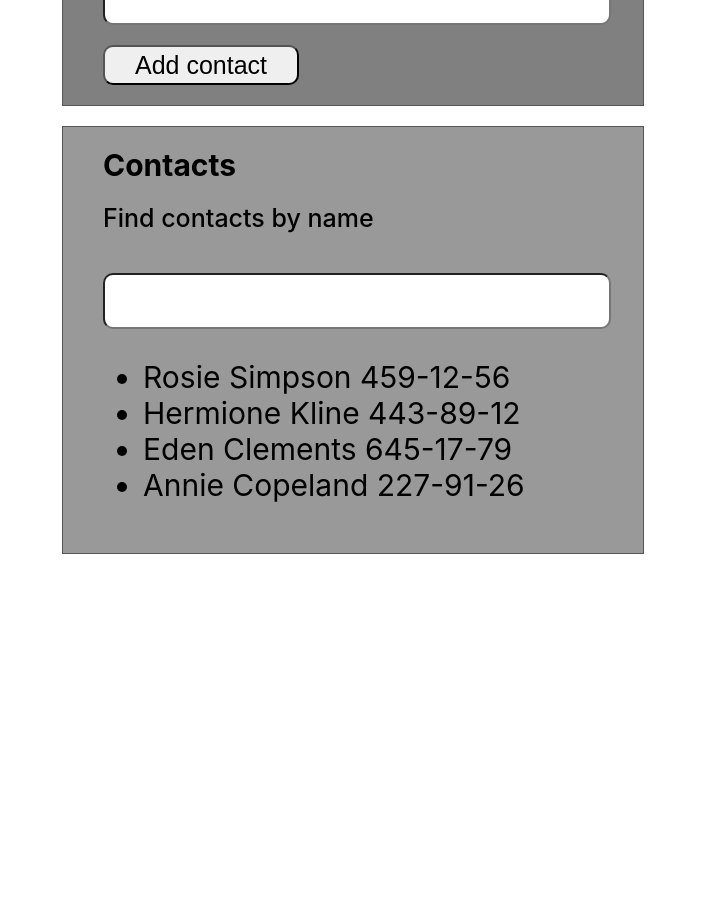
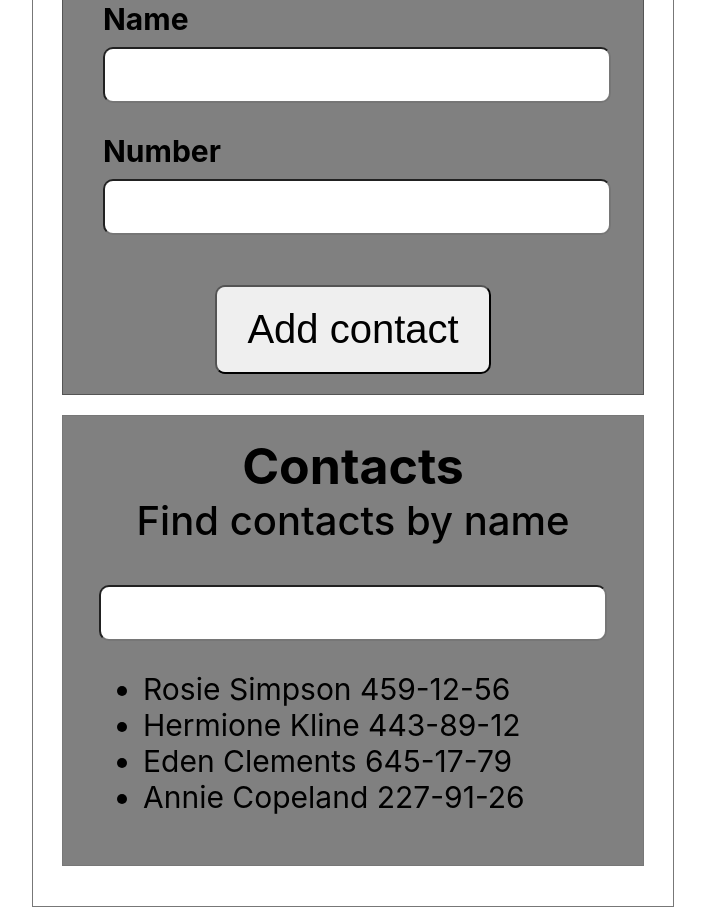
Before and after one commit to Vitalii-Prokopenko/goit-react-hw-02-phonebook, a React (Create React App) app: page / in a window 1280 px wide. Shown: the part 380-1287 px from the top of the page, without its empty margins (287-992 px from the left). Before the commit the page ends 934 px from the top, so only its background shows below. Built offline with nearby package versions, Linux system fonts and the light colour scheme.

Commit message:
adds cpmponents (step #4)

```diff
--- a/src/components/App.jsx
+++ b/src/components/App.jsx
@@ -1,6 +1,9 @@
 import React, { Component } from 'react';
 import { nanoid } from 'nanoid';
 import css from 'components/app.module.css';
+import ContactList from './contactList/ContactList';
+import Filter from './filter/Filter';
+import Form from './form/Form';
 
 class App extends Component {
   state = {
@@ -11,8 +14,6 @@ class App extends Component {
       { id: 'id-4', name: 'Annie Copeland', number: '227-91-26' },
     ],
     filter: '',
-    name: '',
-    number: '',
   };
 
   handleInputChange = event => {
@@ -21,9 +22,9 @@ class App extends Component {
     });
   };
 
-  handleSubmit = event => {
-    event.preventDefault();
-    const { contacts, name, number } = this.state;
+  formSubmitHandler = data => {
+    const { name, number } = data;
+    const { contacts } = this.state;
     contacts.push({ id: nanoid(), name: name, number: number });
     this.setState({
       contacts: contacts,
@@ -31,7 +32,7 @@ class App extends Component {
   };
 
   render() {
-    const { contacts, filter, name, number } = this.state;
+    const { contacts, filter } = this.state;
     return (
       <>
         <div
@@ -46,60 +47,17 @@ class App extends Component {
         >
           React homework template
         </div>
-        <form className={css['form']} onSubmit={this.handleSubmit}>
-          <label className={css['labelName']}>
-            Name
-            <input
-              className={css['inputName']}
-              type="text"
-              name="name"
-              // pattern="^[a-zA-Zа-яА-Я]+(([' -][a-zA-Zа-яА-Я ])?[a-zA-Zа-яА-Я]*)*$"
-              title="Name may contain only letters, apostrophe, dash and spaces. For example Adrian, Jacob Mercer, Charles de Batz de Castelmore d'Artagnan"
-              required
-              value={name}
-              onChange={this.handleInputChange}
+        <div className={css['phoneBook']}>
+          <h1 className={css['phoneBook-title']}>Phonebook</h1>
+          <Form onSubmit={this.formSubmitHandler} />
+          <div className={css['phoneBook-wrap']}>
+            <h2 className={css['title']}>Contacts</h2>
+            <Filter
+              filter={filter}
+              handleInputChange={this.handleInputChange}
             />
-          </label>
-          <label className={css['labelName']}>
-            Number
-            <input
-              className={css['inputName']}
-              type="tel"
-              name="number"
-              // pattern="\+?\d{1,4}?[-.\s]?\(?\d{1,3}?\)?[-.\s]?\d{1,4}[-.\s]?\d{1,4}[-.\s]?\d{1,9}"
-              title="Phone number must be digits and can contain spaces, dashes, parentheses and can start with +"
-              required
-              value={number}
-              onChange={this.handleInputChange}
-            />
-          </label>
-          <button className={css['btnSubmit']} type="submit">
-            Add contact
-          </button>
-        </form>
-        <div className={css['phoneBook']}>
-          <p className={css['title']}>Contacts</p>
-          <p className={css['subtitle']}>Find contacts by name</p>
-          <input
-            className={css['inputSearchName']}
-            type="text"
-            name="filter"
-            // pattern="^[a-zA-Zа-яА-Я]+(([' -][a-zA-Zа-яА-Я ])?[a-zA-Zа-яА-Я]*)*$"
-            title="Name may contain only letters, apostrophe, dash and spaces. For example Adrian, Jacob Mercer, Charles de Batz de Castelmore d'Artagnan"
-            value={filter}
-            onChange={this.handleInputChange}
-          />
-          <ul className={css['contactList']}>
-            {contacts
-              .filter(contact =>
-                contact.name.toLowerCase().includes(filter.toLowerCase())
-              )
-              .map(filteredContact => (
-                <li key={filteredContact.id}>
-                  {filteredContact.name} {filteredContact.number}
-                </li>
-              ))}
-          </ul>
+            <ContactList contacts={contacts} filter={filter} />
+          </div>
         </div>
       </>
     );
--- a/src/components/app.module.css
+++ b/src/components/app.module.css
@@ -1,4 +1,39 @@
-.form {
+.phoneBook {
+  margin: 0 auto;
+  padding: 20px 20px;
+  display: flex;
+  flex-direction: column;
+  align-items: center;
+  width: 600px;
+  height: auto;
+  border: 1px solid #777;
+
+}
+
+.phoneBook-title {
+  font-size: 70px;
+  font-weight: 900;
+}
+
+.phoneBook-wrap {
+  margin: 0 auto 20px;
+  padding: 20px 40px;
+  display: flex;
+  flex-direction: column;
+  align-items: center;
+  width: 500px;
+  height: auto;
+  border: 1px solid #777;
+  background-color: gray;
+}
+
+.title {
+  margin: 0 auto;
+  font-size: 50px;
+  font-weight: 700;
+}
+
+/* .form {
   margin: 0 auto 20px;
   padding: 20px 40px;
   width: 500px;
@@ -44,7 +79,7 @@
   color: white;
 }
 
-.phoneBook {
+.phoneBook-wrap {
   margin: 0 auto;
   padding: 20px 40px;
   width: 500px;
@@ -68,4 +103,4 @@
 .contactList {
   font-size: 30px;
   font-weight: 400;
-}
+} */
--- a/src/components/contactList/ContactList.jsx
+++ b/src/components/contactList/ContactList.jsx
@@ -1,18 +1,11 @@
 // List of contacts
 import PropTypes from 'prop-types';
+import Item from '../item/Item';
 import css from 'components/contactList/contact-list.module.css';
 
 const ContactList = ({ contacts, filter }) => (
   <ul className={css['contactList']}>
-    {contacts
-      .filter(contact =>
-        contact.name.toLowerCase().includes(filter.toLowerCase())
-      )
-      .map(filteredContact => (
-        <li key={filteredContact.id}>
-          {filteredContact.name} {filteredContact.number}
-        </li>
-      ))}
+    <Item contacts={contacts} filter={filter} />
   </ul>
 );
 
--- a/src/components/contactList/contact-list.module.css
+++ b/src/components/contactList/contact-list.module.css
@@ -1,4 +1,5 @@
 .contactList {
+  align-self: flex-start;
     font-size: 30px;
     font-weight: 400;
   }
--- a/src/components/filter/Filter.jsx
+++ b/src/components/filter/Filter.jsx
@@ -0,0 +1,25 @@
+// Filter
+import PropTypes from 'prop-types';
+import css from 'components/filter/filter.module.css';
+
+const Filter = ({ filter, handleInputChange }) => (
+  <>
+    <p className={css['subtitle']}>Find contacts by name</p>
+    <input
+      className={css['inputSearchName']}
+      type="text"
+      name="filter"
+      // pattern="^[a-zA-Zа-яА-Я]+(([' -][a-zA-Zа-яА-Я ])?[a-zA-Zа-яА-Я]*)*$"
+      title="Name may contain only letters, apostrophe, dash and spaces. For example Adrian, Jacob Mercer, Charles de Batz de Castelmore d'Artagnan"
+      value={filter}
+      onChange={handleInputChange}
+    />
+  </>
+);
+
+export default Filter;
+
+Filter.propTypes = {
+  filter: PropTypes.string.isRequired,
+  handleInputChange: PropTypes.func.isRequired,
+};
--- a/src/components/filter/filter.module.css
+++ b/src/components/filter/filter.module.css
@@ -2,11 +2,11 @@
   margin: 0 0 20px;
   font-size: 30px;
   font-weight: 700;
-}
+} */
 
 .subtitle {
   margin: 0 0 20px;
-  font-size: 25px;
+  font-size: 40px;
   font-weight: 500;
 }
 
@@ -17,4 +17,4 @@
   font-size: 25px;
   font-weight: 400;
   border-radius: 10px;
-} */
+}
--- a/src/components/form/Form.jsx
+++ b/src/components/form/Form.jsx
@@ -0,0 +1,60 @@
+import React, { Component } from 'react';
+import css from 'components/form/form.module.css';
+
+class Form extends Component {
+  state = {
+    name: '',
+    number: '',
+  };
+
+  handleInputChange = event => {
+    const {name, value} = event.currentTarget;
+    this.setState({
+      [name]: value,
+    });
+  };
+
+  handleSubmit = event => {
+    event.preventDefault();
+    this.props.onSubmit(this.state);
+  };
+
+  render() {
+    const { name, number } = this.state;
+    return (
+      <form className={css['form']} onSubmit={this.handleSubmit}>
+        <label className={css['labelName']}>
+          Name
+          <input
+            className={css['inputName']}
+            type="text"
+            name="name"
+            // pattern="^[a-zA-Zа-яА-Я]+(([' -][a-zA-Zа-яА-Я ])?[a-zA-Zа-яА-Я]*)*$"
+            title="Name may contain only letters, apostrophe, dash and spaces. For example Adrian, Jacob Mercer, Charles de Batz de Castelmore d'Artagnan"
+            required
+            value={name}
+            onChange={this.handleInputChange}
+          />
+        </label>
+        <label className={css['labelName']}>
+          Number
+          <input
+            className={css['inputName']}
+            type="tel"
+            name="number"
+            // pattern="\+?\d{1,4}?[-.\s]?\(?\d{1,3}?\)?[-.\s]?\d{1,4}[-.\s]?\d{1,4}[-.\s]?\d{1,9}"
+            title="Phone number must be digits and can contain spaces, dashes, parentheses and can start with +"
+            required
+            value={number}
+            onChange={this.handleInputChange}
+          />
+        </label>
+        <button className={css['btnSubmit']} type="submit">
+          Add contact
+        </button>
+      </form>
+    );
+  }
+}
+
+export default Form;
--- a/src/components/form/form.module.css
+++ b/src/components/form/form.module.css
@@ -1,6 +1,9 @@
-/* .form {
+.form {
   margin: 0 auto 20px;
   padding: 20px 40px;
+  display: flex;
+  flex-direction: column;
+  align-items: center;
   width: 500px;
   height: auto;
   border: 1px solid #555;
@@ -16,8 +19,12 @@
   font-weight: 700;
 }
 
+.labelName:not(:last-child) {
+  margin-bottom: 30px;
+}
+
 .inputName {
-  margin-top: 20px;
+  margin-top: 10px;
   width: 100%;
   height: 50px;
   font-size: 25px;
@@ -27,12 +34,11 @@
 
 .btnSubmit {
   margin-top: 20px;
-  padding: 10px 30px;
+  padding: 20px 30px;
   display: flex;
   justify-content: center;
   align-items: center;
-  height: 40px;
-  font-size: 25px;
+  font-size: 40px;
   font-weight: 400;
   border-radius: 10px;
 }
@@ -41,4 +47,4 @@
 .btnSubmit:focus {
   background-color: crimson;
   color: white;
-} */
+}
--- a/src/components/item/Item.jsx
+++ b/src/components/item/Item.jsx
@@ -0,0 +1,29 @@
+// Item of contact
+import PropTypes from 'prop-types';
+
+const Item = ({ contacts, filter }) => (
+  <>
+    {contacts
+      .filter(contact =>
+        contact.name.toLowerCase().includes(filter.toLowerCase())
+      )
+      .map(filteredContact => (
+        <li key={filteredContact.id}>
+          {filteredContact.name} {filteredContact.number}
+        </li>
+      ))}
+  </>
+);
+
+export default Item;
+
+Item.propTypes = {
+  contacts: PropTypes.arrayOf(
+    PropTypes.shape({
+      id: PropTypes.string.isRequired,
+      name: PropTypes.string.isRequired,
+      number: PropTypes.string.isRequired,
+    })
+  ),
+  filter: PropTypes.string.isRequired,
+};
```
